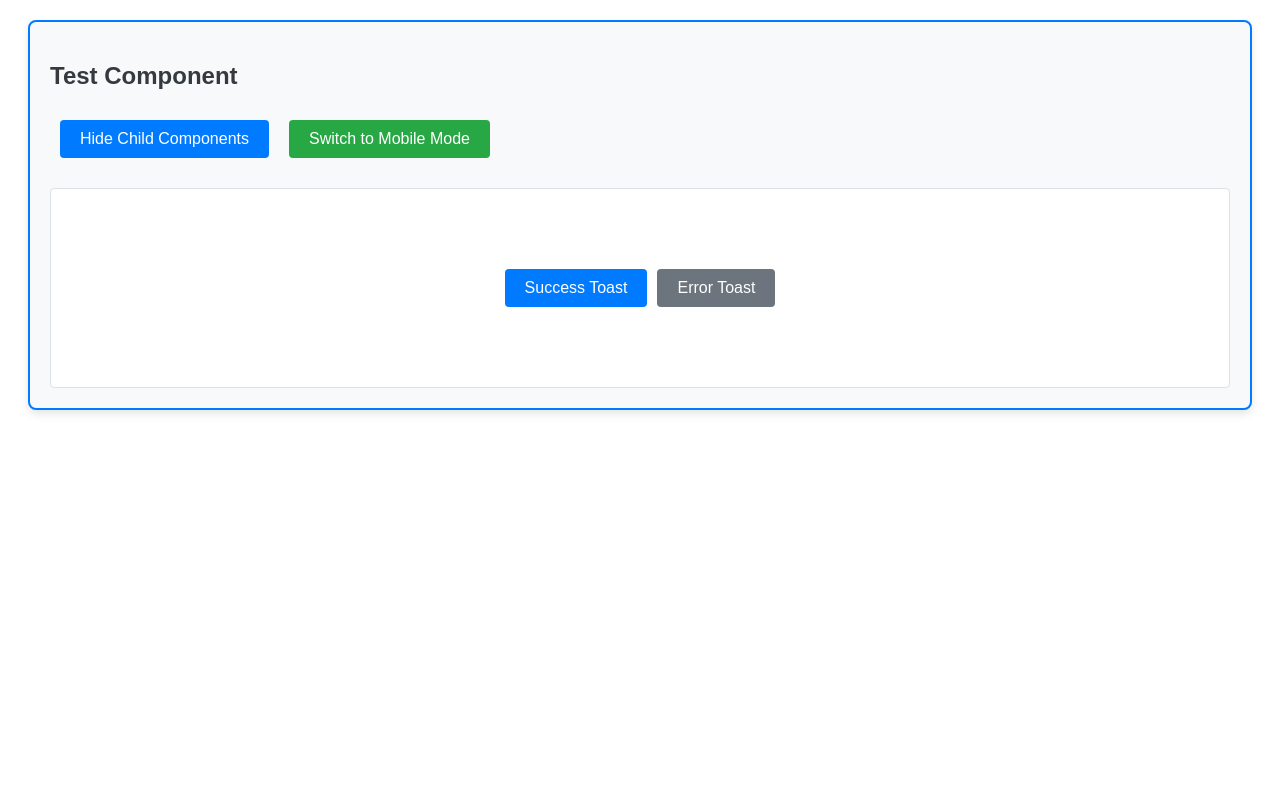
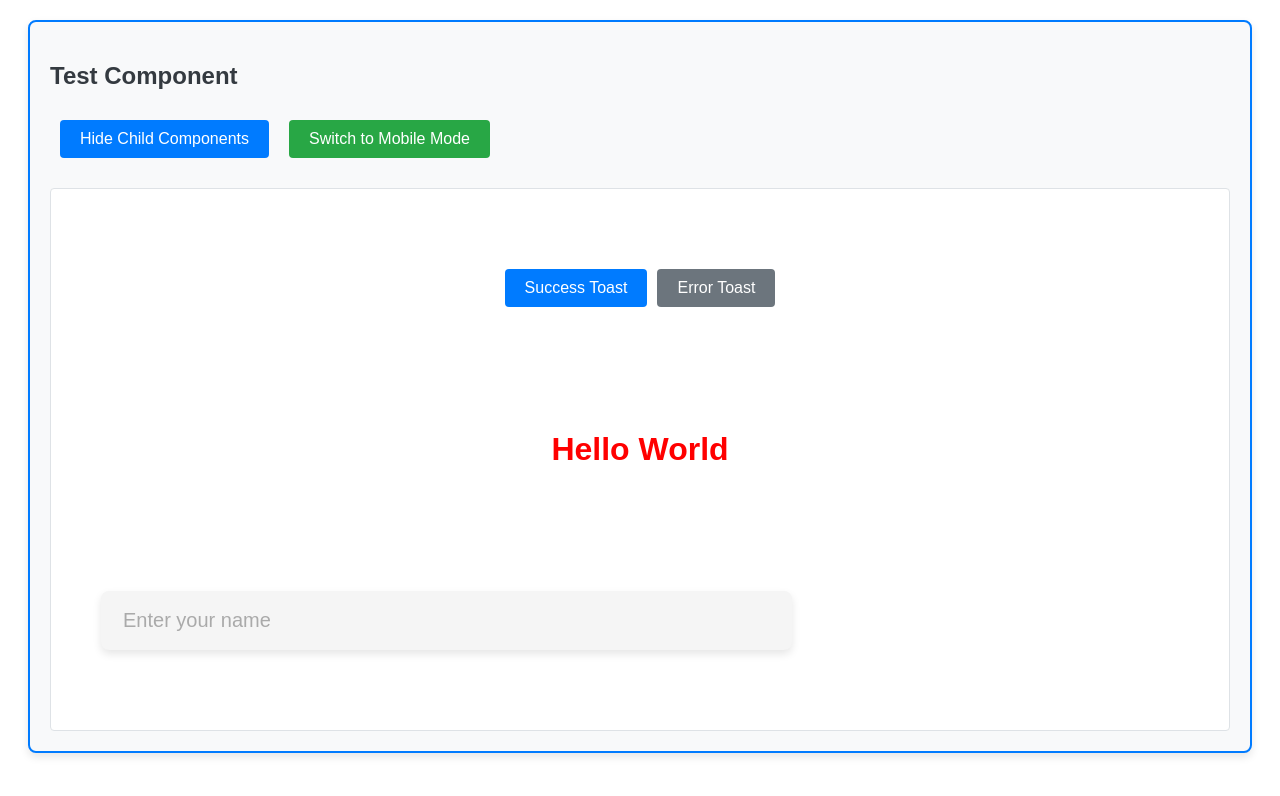
Before and after one commit to AlvaroMartinCrespo/component-catalog, a React (Vite) app: page / in a window 1280 px wide. Shown: the top 796 px of the page. Built offline with nearby package versions, Linux system fonts and the light colour scheme.

Commit message:
Input jsx e input css

```diff
--- a/src/App.jsx
+++ b/src/App.jsx
@@ -3,6 +3,8 @@ import Container from "./components/Container/container"
 import Toast from "./components/Toast/toast"
 import CustomButton from "./components/Button/button"
 import Modal from "./components/Modal/modal"
+import Text from "./components/Text/text"
+import Input from "./components/Input/input"
 import { useState } from "react"
 import './App.css'
 
@@ -69,6 +71,16 @@ function App() {
             </Container>
           </Modal> */}
 
+            {/* Text */}
+
+            <Container>
+              <Text size="2rem" color="red" weight="bold" align="center">Hello World</Text>
+            </Container>
+
+            {/* Input */}
+            <Container>
+              <Input placeholder="Enter your name" type="text" />
+            </Container>
 
       </TestComponent>
     </>
--- /dev/null
+++ b/src/components/Input/input.css
@@ -0,0 +1,46 @@
+.input {
+    width: 100%;
+    max-width: 100%;
+    padding: 12px 16px;
+    font-size: 16px;
+    font-family: Arial, sans-serif;
+    color: #333;
+    background-color: #f5f5f5;
+    border: 2px solid transparent;
+    border-radius: 8px;
+    outline: none;
+    transition: all 0.3s ease;
+    box-shadow: 0 4px 8px rgba(0, 0, 0, 0.1);
+  }
+
+  .input::placeholder {
+    color: #aaa;
+  }
+
+  .input:focus {
+    border-color: #4a90e2;
+    background-color: #fff;
+    box-shadow: 0 4px 12px rgba(74, 144, 226, 0.3);
+  }
+
+  .input:hover {
+    background-color: #ebebeb;
+  }
+
+  /* Responsive para tablets */
+  @media (min-width: 768px) {
+    .input {
+      font-size: 18px;
+      padding: 14px 18px;
+      max-width: 80%;
+    }
+  }
+
+  /* Responsive para pantallas grandes */
+  @media (min-width: 1024px) {
+    .input {
+      font-size: 20px;
+      padding: 16px 20px;
+      max-width: 60%;
+    }
+  }
--- /dev/null
+++ b/src/components/Input/input.jsx
@@ -0,0 +1,16 @@
+import React from 'react';
+import './input.css';
+
+const Input = ({ placeholder, type = 'text', value, onChange }) => {
+  return (
+    <input
+      className="input"
+      type={type}
+      placeholder={placeholder}
+      value={value}
+      onChange={onChange}
+    />
+  );
+};
+
+export default Input;
--- a/src/components/Text/text.jsx
+++ b/src/components/Text/text.jsx
@@ -1,5 +1,5 @@
 import React from 'react';
-import './Text.css';
+import './text.css';
 
 const Text = ({ children, size = '1rem', color = 'black', weight = 'normal', align = 'left' }) => {
   return (
```
Also changed, not shown: src/components/Text/text.css (renamed from src/components/Text/test.css).
